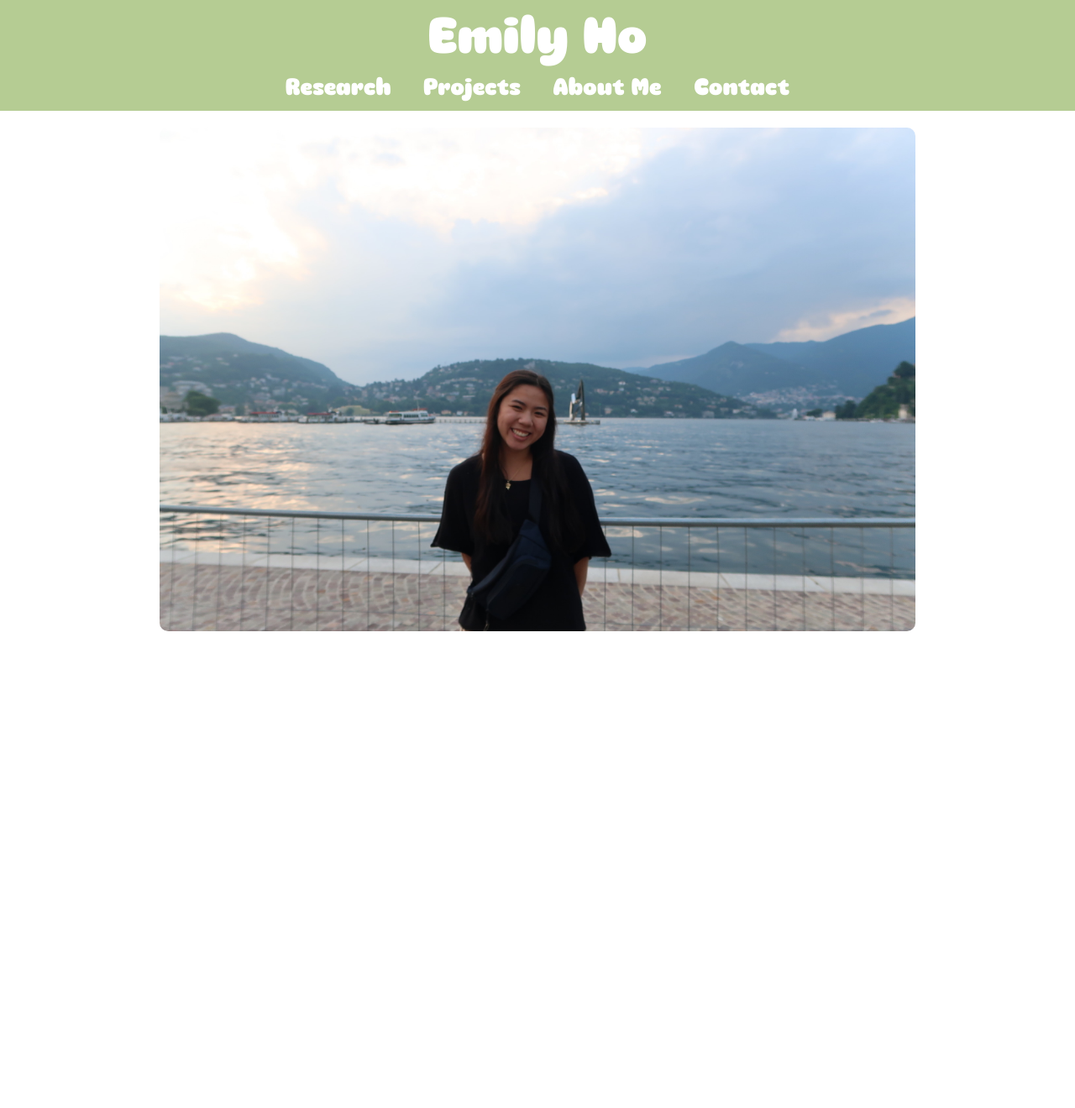
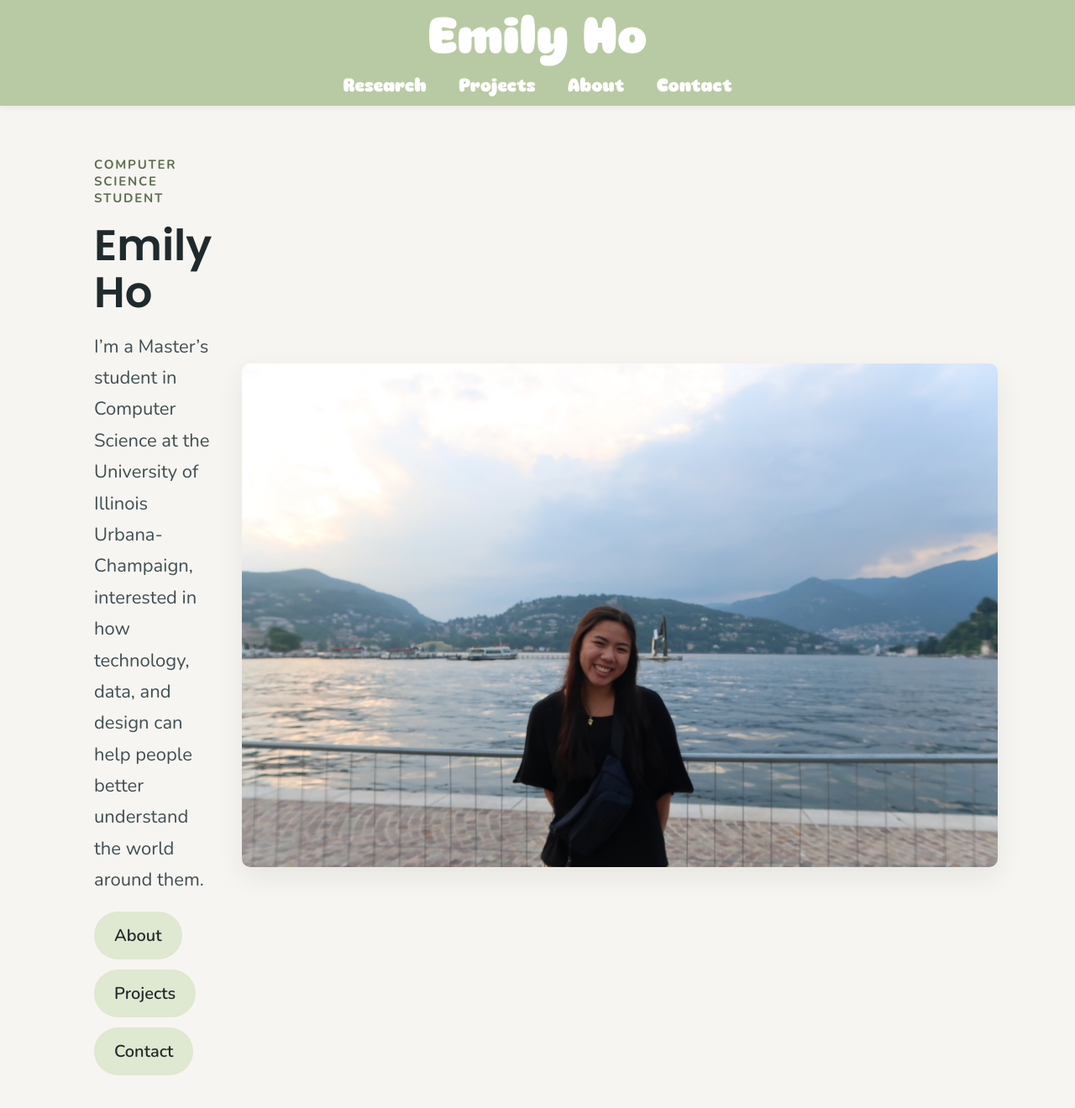
Before and after one commit to emilyho14/personal-website, a React (Vite) app: page / in a window 1280 px wide. Shown: the top 1320 px of the page at 84% size. Before the commit the page ends 800 px from the top, so only its background shows below. Built offline with nearby package versions, Linux system fonts and the light colour scheme.

Commit message:
editing content and update linkedin URL

```diff
--- a/src/App.css
+++ b/src/App.css
@@ -32,15 +32,22 @@ html {
 body {
   font-family: 'Nunito', 'ubuntu';
   margin: 0;
+  background: #f7f5f1;
+  color: #1f2a2d;
+}
+
+#root {
+  min-height: 100vh;
 }
 
 .header-bar {
   font-family: 'mochi';
   text-align: center;
   width: 100%;
-  background: #b5cc93;
+  background: #b8caa3;
   color: white;
   padding-top: 15px;
+  box-shadow: 0 2px 8px rgba(27, 42, 31, 0.08);
 }
 
 .header-title {
@@ -60,11 +67,11 @@ body {
   justify-content: center;
   gap: 3vw;
   margin-bottom: 10px;
-  font-size: clamp(1.4rem, 1.3vw + 0.2rem, 4.0rem);
+  font-size: clamp(1.1rem, 1.1vw + 0.4rem, 2rem);
 }
 
 .header-nav a {
-  transition: transform 0.2s ease-in-out;
+  transition: opacity 0.2s ease-in-out, transform 0.2s ease-in-out;
   margin-bottom: 10px;
 }
 
@@ -78,7 +85,7 @@ body {
 .header-title a:active,
 .header-nav a:active {
   color: #fffff0;
-  transform: scale(1.17);
+  transform: translateY(-1px);
 }
 
 .content {
@@ -86,12 +93,26 @@ body {
 }
 
 .routes {
-  padding: 10px;
+  padding: 24px 16px 40px;
+  max-width: 1100px;
+  margin: 0 auto;
+}
+
+.about-page,
+.home-page {
+  width: 100%;
 }
 
 .about-interests-div {
-  margin: 10px;
+  margin: 40px 0 10px;
   text-align: center;
+}
+
+.about-interests-div h2,
+.about-info p,
+.home-copy h1,
+.home-copy p {
+  margin: 0;
 }
 
 .about-interests-cards-div {
@@ -102,8 +123,103 @@ body {
 }
 
 .about-info {
-  padding-left: 1rem;
-  padding-right: 1rem;
+  display: grid;
+  gap: 18px;
+  padding: 18px 12px 8px;
+  font-size: 1.15rem;
+  line-height: 1.7;
+}
+
+.about-info p {
+  max-width: 760px;
+}
+
+.home-page {
+  padding-top: 8px;
+}
+
+.home-hero {
+  display: grid;
+  grid-template-columns: 1.1fr 1fr;
+  align-items: center;
+  gap: 36px;
+  padding: 18px 6px 10px;
+}
+
+.home-copy {
+  display: grid;
+  gap: 18px;
+}
+
+.eyebrow {
+  color: #5c6f4d;
+  text-transform: uppercase;
+  letter-spacing: 0.12em;
+  font-size: 0.75rem;
+  font-weight: 700;
+}
+
+.home-copy h1 {
+  font-size: clamp(2.4rem, 4vw, 4rem);
+  line-height: 1.1;
+  font-family: 'Poppins', 'Nunito', sans-serif;
+  color: #1f2a2d;
+}
+
+.home-intro {
+  max-width: 620px;
+  font-size: 1.1rem;
+  line-height: 1.7;
+  color: #3f4f52;
+}
+
+.home-actions {
+  display: flex;
+  flex-wrap: wrap;
+  gap: 12px;
+}
+
+.home-actions a {
+  display: inline-flex;
+  align-items: center;
+  justify-content: center;
+  padding: 0.75rem 1.2rem;
+  border-radius: 999px;
+  background: #dfe8d0;
+  color: #1f2a2d;
+  text-decoration: none;
+  font-weight: 600;
+  transition: background 0.2s ease, transform 0.2s ease;
+}
+
+.home-actions a:hover {
+  background: #cfe0b9;
+  transform: translateY(-1px);
+}
+
+.home-me-photos{
+  width: min(800px, 100%);
+  aspect-ratio: 3 / 2;
+  margin: 0 auto;
+  position: relative;
+  overflow: hidden;
+  border-radius: 18px;
+  display: grid;
+  place-items: center;
+  box-shadow: 0 12px 30px rgba(32, 46, 38, 0.08);
+}
+
+.home-photos{
+  display: block;
+  width: 100%;
+  height: 100%;
+  object-fit: cover;
+}
+
+.about-interests-div h2 {
+  font-size: 2rem;
+  margin-bottom: 18px;
+  font-family: 'Poppins', 'Nunito', sans-serif;
 }
 
 .cards {
--- a/src/App.jsx
+++ b/src/App.jsx
@@ -17,7 +17,7 @@ export default function App() {
        <nav className="header-nav">
         <Link to="/Research">Research</Link>
         <Link to="/Projects">Projects</Link>
-        <Link to="/About" element={<About />}>About Me</Link>
+        <Link to="/About">About</Link>
         <Link to="/Contact">Contact</Link>
       </nav>
       </div>
--- a/src/pages/About.jsx
+++ b/src/pages/About.jsx
@@ -1,5 +1,4 @@
 import { useState } from "react";
-import illini from "../../images/illini.png"
 import CS_GGIS from "./CS_GGIS";
 import Card from "../components/card";
 
@@ -8,19 +7,19 @@ export default function About() {
         {
             title: 'Reading',
             title_emoji: '📚📖',
-            card_title_back: 'Current Reads: ',
+            card_title_back: 'Favorite Books: ',
             card_list_back: [
                 {
-                    name: "Algospeak - Adam Aleksic",
-                    url: "https://www.penguinrandomhouse.com/books/776856/algospeak-by-adam-aleksic/"
+                    name: "Educated by Tara Westover",
+                    url: "https://www.goodreads.com/en/book/show/35133922-educated"
                 },
                 {
-                    name: "Rethinking Medications - Jerry Avorn",
-                    url: "https://www.simonandschuster.com/books/Rethinking-Medications/Jerry-Avorn/9781668052846"
+                    name: "The Silent Patient by Alex Michaelides",
+                    url: "https://www.goodreads.com/en/book/show/40097951-the-silent-patient"
                 },
                 {
-                    name: "The Vegetarian - Han King",
-                    url: "https://www.penguinrandomhouse.com/books/250333/the-vegetarian-by-han-kang/"
+                    name: "Tell Me Three Things by Julie Buxbaum",
+                    url: "https://www.goodreads.com/book/show/25893582-tell-me-three-things?from_search=true&from_srp=true&qid=GBueIoh2zs&rank=1"
                 }
             ],
         },
@@ -50,41 +49,41 @@ export default function About() {
         {
             title: 'Running',
             title_emoji: '🏃🏻‍♀️💨',
-            card_title_back: 'Christie Clinic Illinois Race Weekend',
+            card_title_back: 'Run Mag Mile 5k',
             card_list_back: [
                 {
-                    name: "Next Race: April 25, 2026",
+                    name: "Next Race: September 12, 2026",
                 },
                 {
-                    name: "Distance: 10km"
+                    name: "Distance: 5km"
                 },
                 {
                     name: "Race Details",
-                    url: "https://illinoismarathon.com/"
+                    url: "https://runmagmile.com/"
                 },
             ]
         }
     ]);
 
     return (
-    <div>
+    <div className="about-page">
         <div className="about-info">
-            Hello! My name is Emily Ho and I am a current first year Master's student studying
-            Computer Science at the in{" "}
-            <div className="hover-illini-box">
-                University of Illinois at Urbana Champaign!
-                <img src={illini} className="hover-illini" />
-            </div>
-            {" "}I previously received my Bachelor's in Science
-            in{" "}
-            <a href="https://siebelschool.illinois.edu/academics/undergraduate/degree-program-options/cs-x-degree-programs/computer-science-geography">
-             Computer Science + Geography & Geographic Information Science (CS + GGIS)
-            </a>
-            also from the University of Illinois at Urbana Champaign.
+            <p>
+              I’m a first-year Master’s student in Computer Science at the University of
+              Illinois Urbana-Champaign. I completed my B.S. in Computer Science + Geography
+              &amp; Geographic Information Science at the same institution, where my interest in
+              computational problem solving and spatial thinking began to grow.
+            </p>
+            <p>
+              My work is shaped by a broader interest in how technology, data, and design can
+              help people understand complex systems in a more intuitive and meaningful way.
+            </p>
         </div>
+
         <CS_GGIS />
+
         <div className="about-interests-div">
-            <h2> My Hobbies! </h2>
+            <h2>Beyond the work</h2>
             <div className="cards">
                 {cards.map((card, i) => (
                     <Card key={i} card={card} />
--- a/src/pages/CS_GGIS.jsx
+++ b/src/pages/CS_GGIS.jsx
@@ -28,6 +28,9 @@ export default function CS_GGIS() {
   return (
     <div className="about-interests-div">
         <h2>Why I Chose CS + GGIS</h2>
+        <a href="https://siebelschool.illinois.edu/academics/undergraduate/degree-program-options/cs-x-degree-programs/computer-science-geography">
+             Computer Science + Geography & Geographic Information Science (CS + GGIS)
+            </a>
         <p>Now, you may be wondering why I chose to major in CS + GGIS for my Bachelor's degree...</p>
         <p>Here are some reasons why I chose it:</p>
         <p className="hint"> PSSST: click on the computer OR hover over the globe to explore the different reasons! </p>
--- a/src/pages/Contact.jsx
+++ b/src/pages/Contact.jsx
@@ -18,14 +18,13 @@ function Contact() {
     return (
         <div>
             <div className='contact-container'>
-                <p> Hello there! </p>
                 <p>I'd love to connect! Whether you want to talk about software development, research, or collaboration opportunities, feel free to reach out below.</p>
             </div>
             <p className="contact-icons">
                 <a href="mailto:eeho2@illinois.edu" target="_blank" rel="noopener noreferrer">
                     <FaEnvelope />
                 </a>
-                <a href="https://www.linkedin.com/in/emily-ho14" target="_blank" rel="noopener noreferrer">
+                <a href="https://www.linkedin.com/in/emily-e-ho/" target="_blank" rel="noopener noreferrer">
                     <FaLinkedin />
                 </a>
                 <a href="https://github.com/emilyho14" target="_blank" rel="noopener noreferrer">
--- a/src/pages/Home.jsx
+++ b/src/pages/Home.jsx
@@ -1,4 +1,5 @@
 import { useEffect, useState } from "react";
+import { Link } from "react-router-dom";
 
 import me1 from "../../images/me/1.jpeg";
 import me2 from "../../images/me/2.jpeg";
@@ -25,14 +26,32 @@ export default function Home() {
   }, [paused, images.length]);
 
   return (
+    <div className="home-page">
+      <section className="home-hero">
+        <div className="home-copy">
+          <p className="eyebrow">Computer Science student</p>
+          <h1>Emily Ho</h1>
+          <p className="home-intro">
+            I’m a Master’s student in Computer Science at the University of Illinois
+            Urbana-Champaign, interested in how technology, data, and design can help
+            people better understand the world around them.
+          </p>
+          <div className="home-actions">
+            <Link to="/About">About</Link>
+            <Link to="/Projects">Projects</Link>
+            <Link to="/Contact">Contact</Link>
+          </div>
+        </div>
+
         <div
           className="home-me-photos"
           style={{ "--bg": `url(${images[i]})` }}
           onMouseEnter={() => setPaused(true)}
           onMouseLeave={() => setPaused(false)}
         >
-        <img src={images[i]} alt="" className="home-photos" />
+          <img src={images[i]} alt="Emily Ho" className="home-photos" />
+        </div>
+      </section>
     </div>
   );
-
 }
```
Lines whose indentation alone changed are shown as unchanged.
